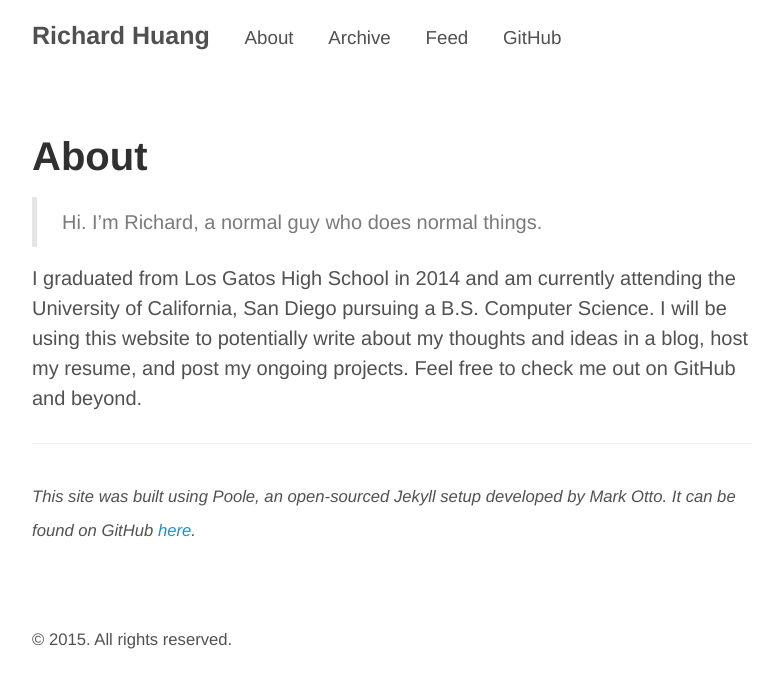
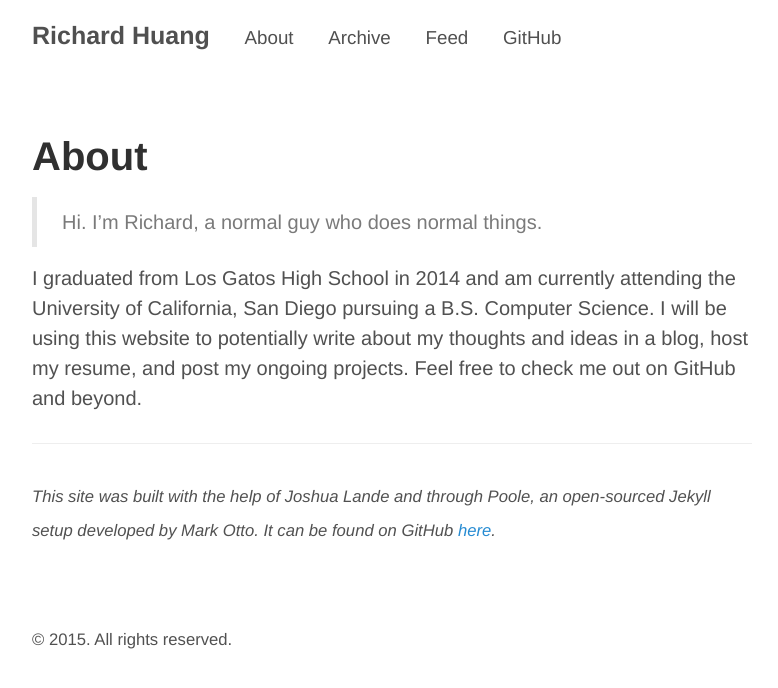
Before and after one commit to richhx/richhx.github.io, a Jekyll site: the page built from about.md, in a window 1280 px wide. Shown: the top 688 px of the page, without its empty margins (248-1026 px from the left). Built offline with Jekyll 4.4.1, drawn with Linux system fonts in a browser that asks for light colours.

Commit message:
Update about.md

```diff
--- a/about.md
+++ b/about.md
@@ -14,7 +14,7 @@ to check me out on GitHub and beyond.
 ---
 
 <sub>
-  *This site was built using Poole, an open-sourced Jekyll setup
-  developed by Mark Otto. It can be found on GitHub
-  [here](https://github.com/poole/poole).*
+  *This site was built with the help of Joshua Lande and through Poole,
+  an open-sourced Jekyll setup developed by Mark Otto. It can be found
+  on GitHub [here](https://github.com/poole/poole).*
 </sub>
```
